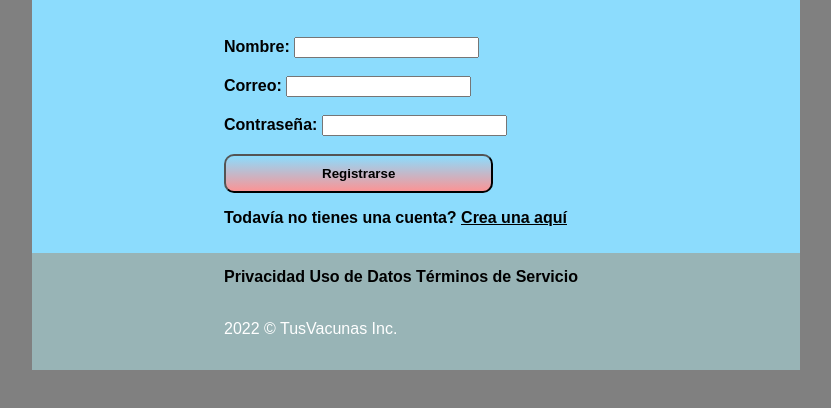
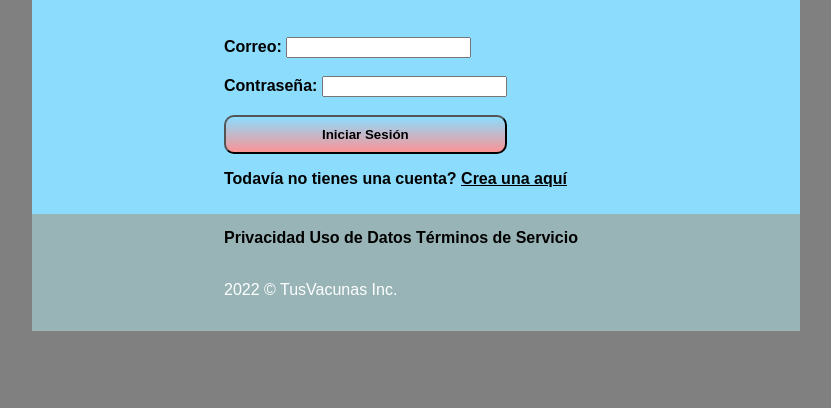
Before and after one commit to nikki-henri/ProgWeb, a plain HTML site: page Act 2B/acceso.html in a window 1280 px wide. Shown: the part 242-650 px from the top of the page, without its empty margins (224-1055 px from the left). Drawn offline with Linux system fonts and the light colour scheme.

Commit message:
Add files via upload

```diff
--- a/Act 2B/acceso.html
+++ b/Act 2B/acceso.html
@@ -22,11 +22,6 @@
         <br>
         <form>
             <div class="form">
-                <label class="form-label" for="form-name">Nombre:</label>
-                <input type="text" id="form-name" class="form-control form-control-lg" />
-            </div>
-            <br>
-            <div class="form">
                 <label class="form-label" for="form-email">Correo:</label>
                 <input type="email" id="form-email" class="form-control form-control-lg" />
             </div>
@@ -37,7 +32,7 @@
             </div>
             <br>
             <div class="button">
-                <button type="button"  id='validate' class="register">Registrarse</button>
+                <button type="button"  id='validate' class="register">Iniciar Sesión</button>
             </div>
             <p class="text">Todavía no tienes una cuenta? <a href="register.html" >
                 <u>Crea una aquí</u></a></p>
```
